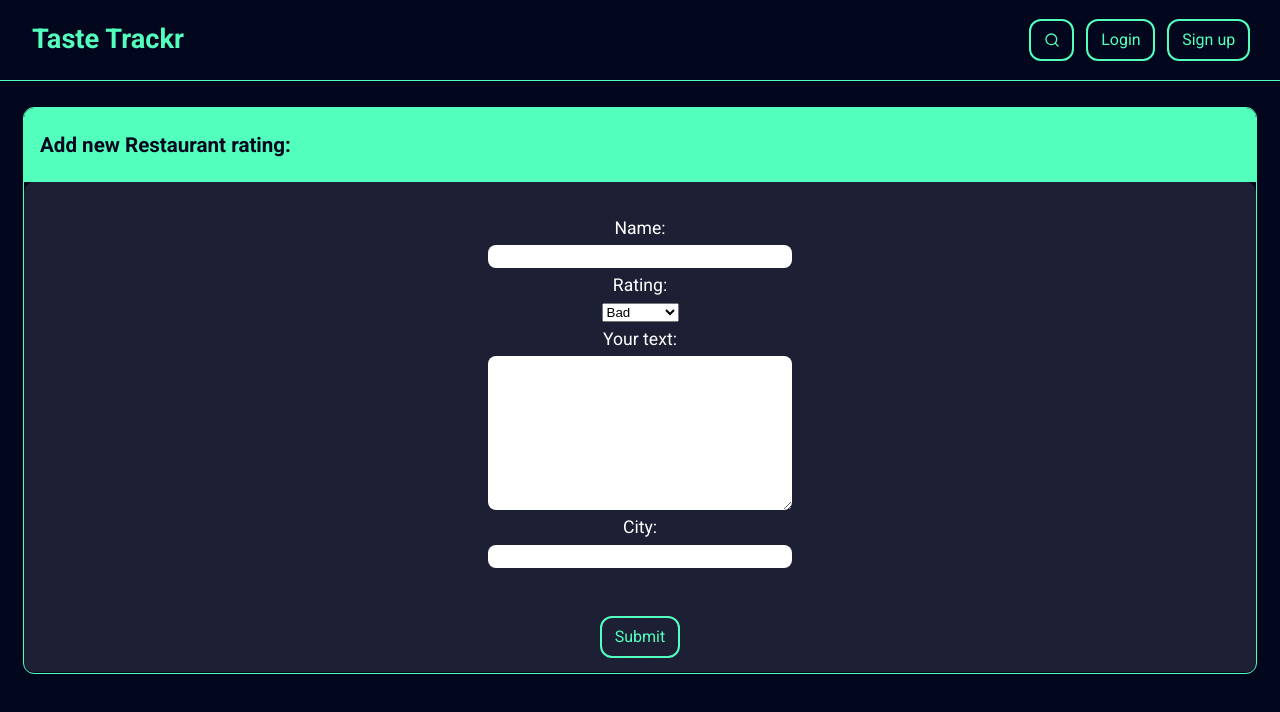
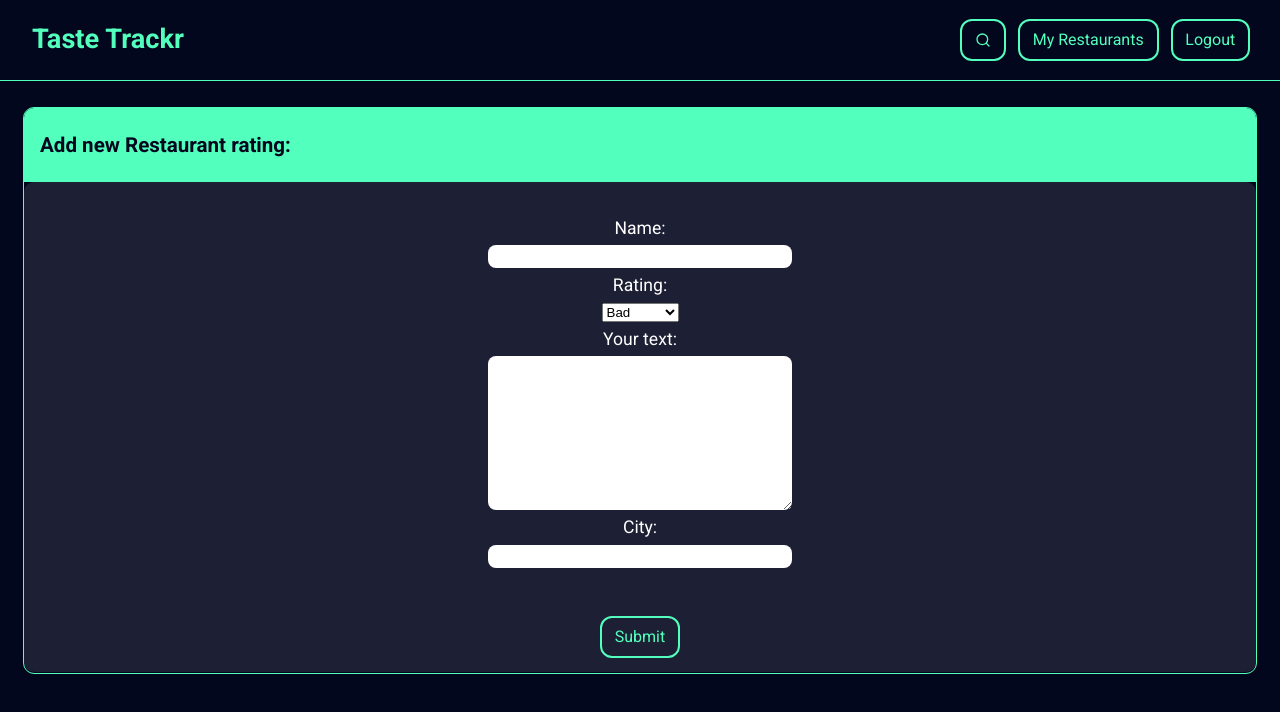
Before and after one commit to willywdev/Taste-Trackr, a Next.js app: page /restaurants/create in a window 1280 px wide. Shown: the top 712 px of the page. Built offline with nearby package versions, Linux system fonts and the light colour scheme; no server answers; the database is empty.

Commit message:
remove sign up since will use google

```diff
--- a/components/Header/Header.jsx
+++ b/components/Header/Header.jsx
@@ -38,13 +38,15 @@ export default function Header({
           <FiSearch />
         </StyledButton>
         {isLoggedIn ? (
-          <StyledLinkButton href="/restaurants">
-            My Restaurants
-          </StyledLinkButton>
+          <>
+            <StyledLinkButton href="/restaurants">
+              My Restaurants
+            </StyledLinkButton>
+            <StyledLinkButton href="/">Logout</StyledLinkButton>
+          </>
         ) : (
           <>
             <StyledLinkButton href="/">Login</StyledLinkButton>
-            <StyledLinkButton href="/">Sign up</StyledLinkButton>
           </>
         )}
       </StyledNav>
--- a/components/StyledButton/Button.styled.js
+++ b/components/StyledButton/Button.styled.js
@@ -17,4 +17,9 @@ export const StyledButton = styled.button`
     background-color: #52ffbd;
     color: #03071e;
   }
+
+  @media (max-width: 768px) {
+    outline: 1px solid #52ffbd;
+    padding: 0.3rem 0.6rem 0.3rem 0.6rem;
+  }
 `;
--- a/pages/_app.js
+++ b/pages/_app.js
@@ -7,7 +7,7 @@ import useSWR from "swr";
 const fetcher = (...args) => fetch(...args).then((res) => res.json());
 
 export default function App({ Component, pageProps }) {
-  const [isLoggedIn, setIsLoggedIn] = useState(false);
+  const [isLoggedIn, setIsLoggedIn] = useState(true);
   const [searchValue, setSearchValue] = useState("");
   const [isSearchClicked, setIsSearchClicked] = useState(false);
   const { data, isLoading, error } = useSWR("/api/restaurants", fetcher);
```
